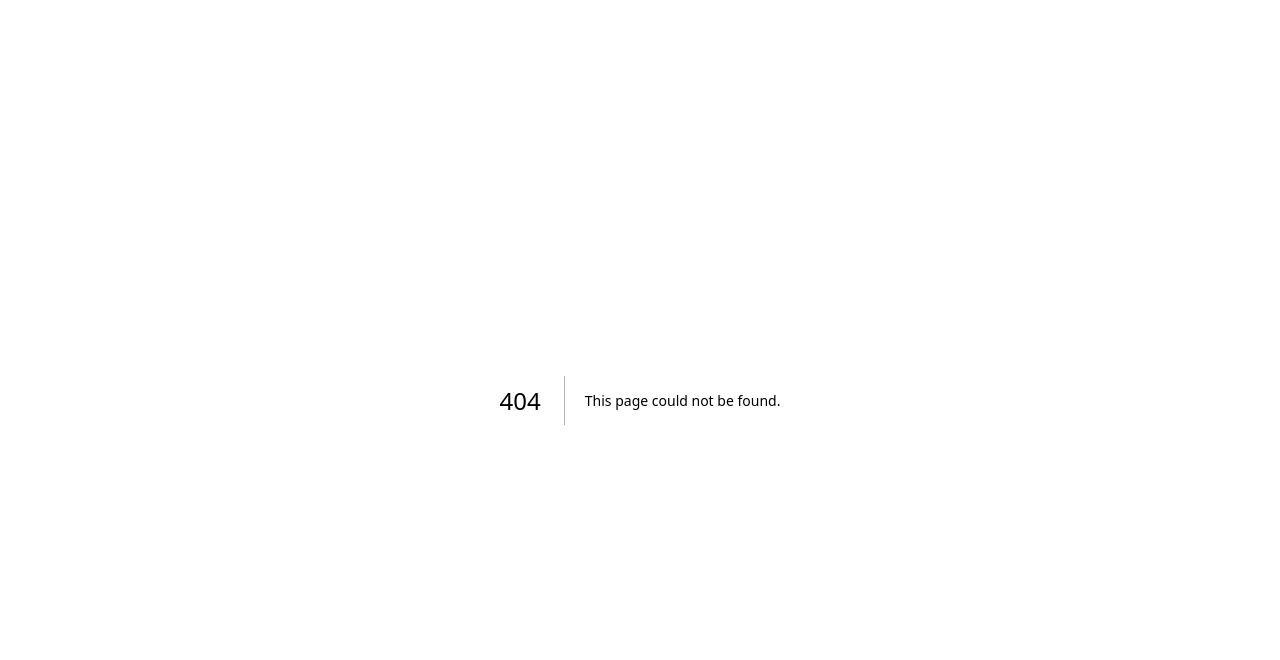
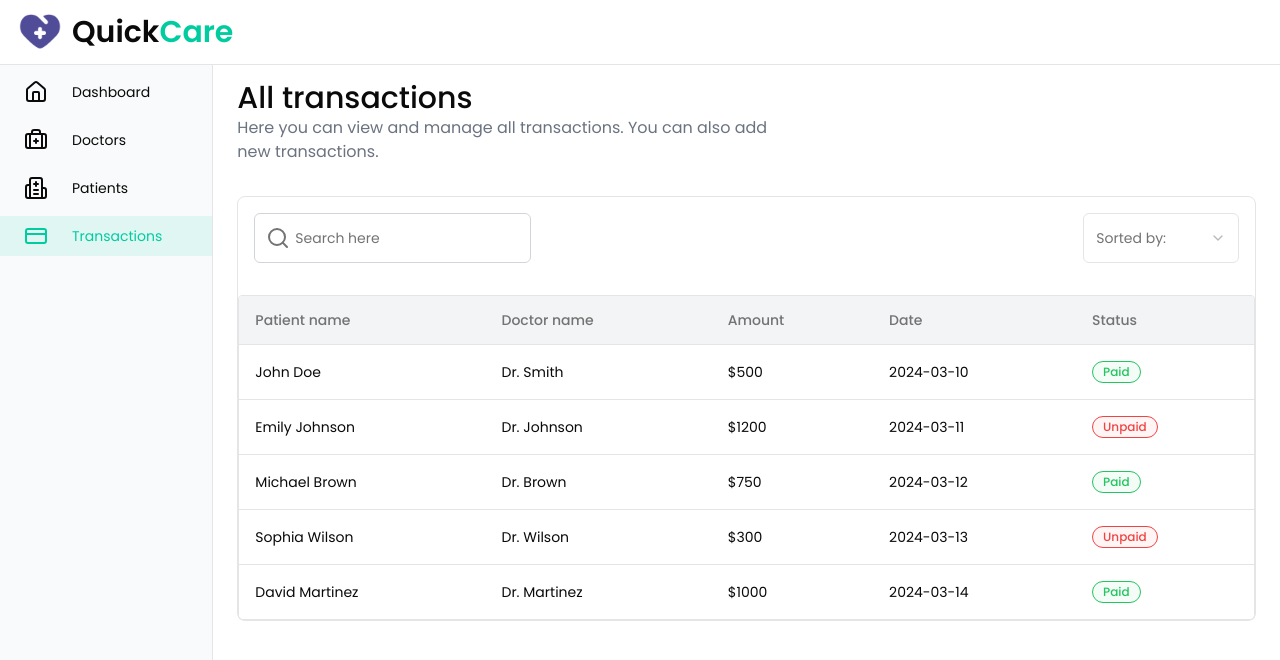
Before and after one commit to Sakibahmed2/quick-care-frontend, a Next.js app: page /dashboard/admin/transactions in a window 1280 px wide. Before the commit this address had no page. Shown: the top 660 px of the page. Built offline with nearby package versions, Linux system fonts and the light colour scheme.

Commit message:
Admin dashboard pages done

```diff
--- /dev/null
+++ b/src/app/(withDashboard)/dashboard/admin/patients/page.tsx
@@ -0,0 +1,138 @@
+/* eslint-disable @typescript-eslint/no-unused-vars */
+"use client";
+
+import { Input } from "@/components/UI/input";
+import {
+  Select,
+  SelectContent,
+  SelectGroup,
+  SelectItem,
+  SelectLabel,
+  SelectTrigger,
+  SelectValue,
+} from "@/components/UI/select";
+import {
+  Table,
+  TableBody,
+  TableCell,
+  TableHead,
+  TableHeader,
+  TableRow,
+} from "@/components/UI/table";
+import { Search } from "lucide-react";
+import { useState } from "react";
+
+const patients = [
+  {
+    id: "1",
+    name: "John Doe",
+    email: "john.doe@example.com",
+    age: 32,
+    gender: "Male",
+    phone: "+1 (234) 567-890",
+    address: "123 Main St, New York, USA",
+    disease: "Fever",
+    doctor: "Dr. Smith",
+    appointmentDate: "2024-03-14",
+    status: "Admitted",
+  },
+  {
+    id: "2",
+    name: "Emily Johnson",
+    email: "emily.j@example.com",
+    age: 28,
+    gender: "Female",
+    phone: "+1 (987) 654-321",
+    address: "456 Oak St, California, USA",
+    disease: "Diabetes",
+    doctor: "Dr. Williams",
+    appointmentDate: "2024-03-12",
+    status: "Discharged",
+  },
+  {
+    id: "3",
+    name: "Michael Brown",
+    email: "michael.b@example.com",
+    age: 45,
+    gender: "Male",
+    phone: "+1 (555) 123-456",
+    address: "789 Pine St, Texas, USA",
+    disease: "Heart Disease",
+    doctor: "Dr. Brown",
+    appointmentDate: "2024-03-10",
+    status: "Under Treatment",
+  },
+];
+
+const AdminPatientsPage = () => {
+  const [searchParam, setSearchParam] = useState("");
+
+  return (
+    <div>
+      <div className="flex justify-between items-center">
+        <div>
+          <h1 className="text-3xl font-medium">All patients </h1>
+          <p className="text-gray-500 w-10/12 ">
+            Here you can view and manage all patients. You can also add new
+            patients.{" "}
+          </p>
+        </div>
+      </div>
+
+      <div className="border mt-8 rounded-lg">
+        <div className="flex justify-between items-center mb-4 p-4">
+          <Input
+            type="text"
+            placeholder="Search patients"
+            StartIcon={Search}
+            onChange={(e) => setSearchParam(e.target.value)}
+            className="w-1/3 py-6 "
+          />
+
+          <Select>
+            <SelectTrigger className="w-[180px] py-6">
+              <SelectValue placeholder={`Sorted by: `} />
+            </SelectTrigger>
+            <SelectContent>
+              <SelectGroup>
+                <SelectLabel>Sort by</SelectLabel>
+
+                <SelectItem value="createdAt">Newest</SelectItem>
+                <SelectItem value="-createdAt">Oldest</SelectItem>
+              </SelectGroup>
+            </SelectContent>
+          </Select>
+        </div>
+
+        <Table>
+          <TableHeader className="rounded-md">
+            <TableRow className="overflow-hidden rounded-md">
+              <TableHead>Name</TableHead>
+              <TableHead>Email</TableHead>
+              <TableHead>Age</TableHead>
+              <TableHead>Gender</TableHead>
+              <TableHead>Appointment Date</TableHead>
+              <TableHead>Doctor</TableHead>
+              <TableHead>Status</TableHead>
+            </TableRow>
+          </TableHeader>
+          <TableBody>
+            {patients.map((item, idx) => (
+              <TableRow key={idx}>
+                <TableCell>{item.name}</TableCell>
+                <TableCell>{item.email}</TableCell>
+                <TableCell>{item.age}</TableCell>
+                <TableCell>{item.gender}</TableCell>
+                <TableCell>{item.appointmentDate}</TableCell>
+                <TableCell>{item.doctor}</TableCell>
+                <TableCell>{item.status}</TableCell>
+              </TableRow>
+            ))}
+          </TableBody>
+        </Table>
+      </div>
+    </div>
+  );
+};
+
+export default AdminPatientsPage;
--- /dev/null
+++ b/src/app/(withDashboard)/dashboard/admin/transactions/page.tsx
@@ -0,0 +1,148 @@
+/* eslint-disable @typescript-eslint/no-unused-vars */
+"use client";
+
+import { Badge } from "@/components/UI/badge";
+import { Button } from "@/components/UI/button";
+import { Input } from "@/components/UI/input";
+import {
+  Select,
+  SelectContent,
+  SelectGroup,
+  SelectItem,
+  SelectLabel,
+  SelectTrigger,
+  SelectValue,
+} from "@/components/UI/select";
+import {
+  Table,
+  TableBody,
+  TableCell,
+  TableHead,
+  TableHeader,
+  TableRow,
+} from "@/components/UI/table";
+import { Search, SquarePlus } from "lucide-react";
+import { useState } from "react";
+
+export const transactionData = [
+  {
+    id: "1",
+    patientName: "John Doe",
+    doctorName: "Dr. Smith",
+    amount: 500,
+    method: "Credit Card",
+    date: "2024-03-10",
+    status: "Paid",
+  },
+  {
+    id: "2",
+    patientName: "Emily Johnson",
+    doctorName: "Dr. Johnson",
+    amount: 1200,
+    method: "Bank Transfer",
+    date: "2024-03-11",
+    status: "Unpaid",
+  },
+  {
+    id: "3",
+    patientName: "Michael Brown",
+    doctorName: "Dr. Brown",
+    amount: 750,
+    method: "Cash",
+    date: "2024-03-12",
+    status: "Paid",
+  },
+  {
+    id: "4",
+    patientName: "Sophia Wilson",
+    doctorName: "Dr. Wilson",
+    amount: 300,
+    method: "Credit Card",
+    date: "2024-03-13",
+    status: "Unpaid",
+  },
+  {
+    id: "5",
+    patientName: "David Martinez",
+    doctorName: "Dr. Martinez",
+    amount: 1000,
+    method: "Bank Transfer",
+    date: "2024-03-14",
+    status: "Paid",
+  },
+];
+
+const AdminTransactionPage = () => {
+  const [searchParam, setSearchParam] = useState("");
+
+  return (
+    <div>
+      <div className="flex justify-between items-center">
+        <div>
+          <h1 className="text-3xl font-medium">All transactions </h1>
+          <p className="text-gray-500 w-10/12 ">
+            Here you can view and manage all transactions. You can also add new
+            transactions.{" "}
+          </p>
+        </div>
+      </div>
+
+      <div className="border mt-8 rounded-lg">
+        <div className="flex justify-between items-center mb-4 p-4">
+          <Input
+            type="text"
+            placeholder="Search here"
+            StartIcon={Search}
+            onChange={(e) => setSearchParam(e.target.value)}
+            className="w-1/3 py-6 "
+          />
+
+          <Select>
+            <SelectTrigger className="w-[180px] py-6">
+              <SelectValue placeholder={`Sorted by: `} />
+            </SelectTrigger>
+            <SelectContent>
+              <SelectGroup>
+                <SelectLabel>Sort by</SelectLabel>
+
+                <SelectItem value="createdAt">Newest</SelectItem>
+                <SelectItem value="-createdAt">Oldest</SelectItem>
+              </SelectGroup>
+            </SelectContent>
+          </Select>
+        </div>
+
+        <Table>
+          <TableHeader className="rounded-md">
+            <TableRow className="overflow-hidden rounded-md">
+              <TableHead>Patient name</TableHead>
+              <TableHead>Doctor name</TableHead>
+              <TableHead>Amount</TableHead>
+              <TableHead>Date</TableHead>
+              <TableHead>Status</TableHead>
+            </TableRow>
+          </TableHeader>
+          <TableBody>
+            {transactionData.map((item, idx) => (
+              <TableRow key={idx}>
+                <TableCell>{item.patientName}</TableCell>
+                <TableCell>{item.doctorName}</TableCell>
+                <TableCell>${item.amount}</TableCell>
+                <TableCell>{item.date}</TableCell>
+                <TableCell>
+                  <Badge
+                    variant={item.status === "Paid" ? "success" : "danger"}
+                  >
+                    {item.status}
+                  </Badge>
+                </TableCell>
+              </TableRow>
+            ))}
+          </TableBody>
+        </Table>
+      </div>
+    </div>
+  );
+};
+
+export default AdminTransactionPage;
```
